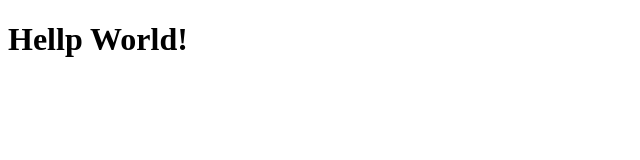
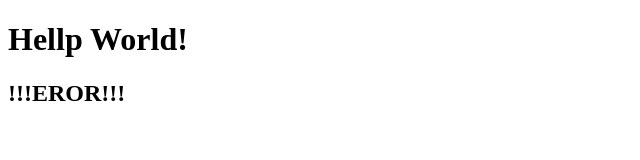
Before and after one commit to XolldaVeres/project_1, a plain HTML site: page src/index.html in a window 1280 px wide. Shown: the whole page, without its empty margins (0-640 px from the left). Drawn offline with Linux system fonts and the light colour scheme.

Commit message:
ERROR COMMIT

```diff
--- a/src/index.html
+++ b/src/index.html
@@ -8,5 +8,9 @@
   </head>
   <body>
     <h1>Hellp World!</h1>
+    <h2>!!!EROR!!!</h2>
+    <!-- ОШИБКА -->
+    <!-- БАГ -->
+    <!-- ОШИБКА -->
   </body>
 </html>
```
